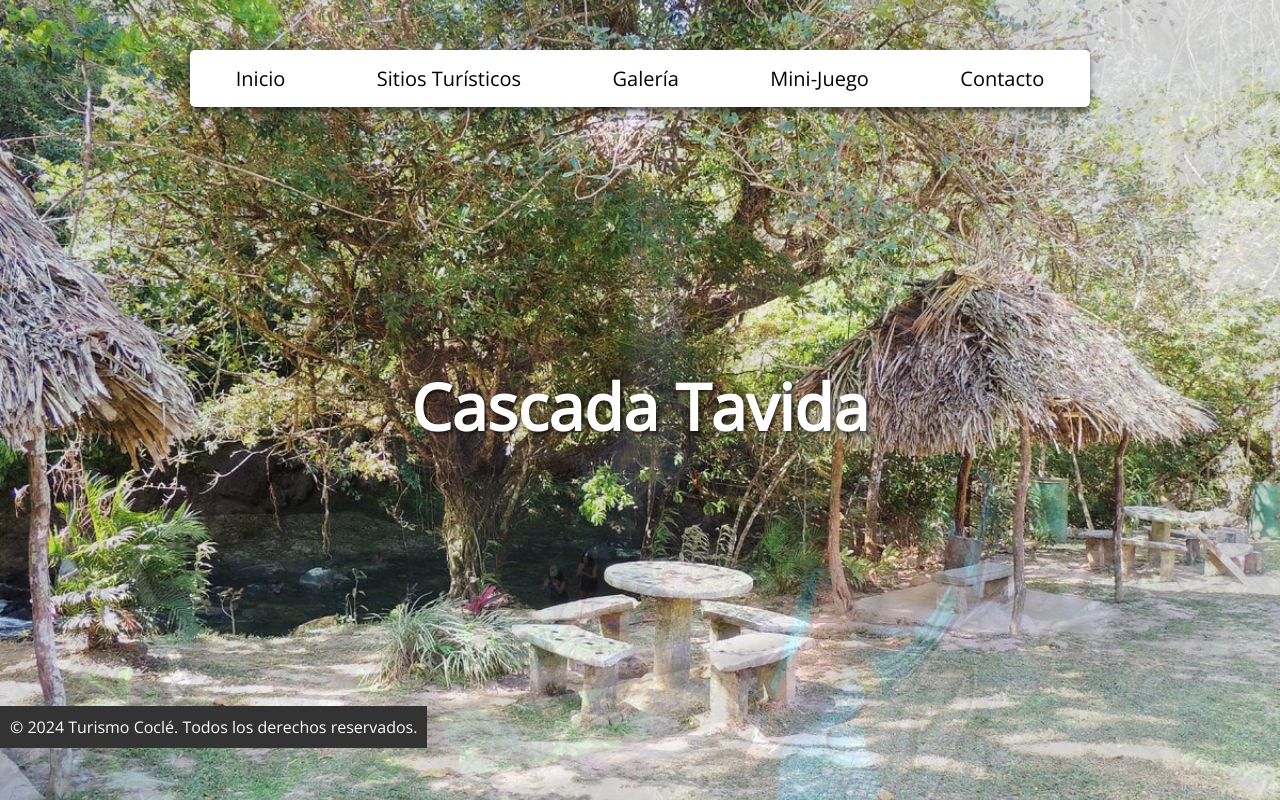
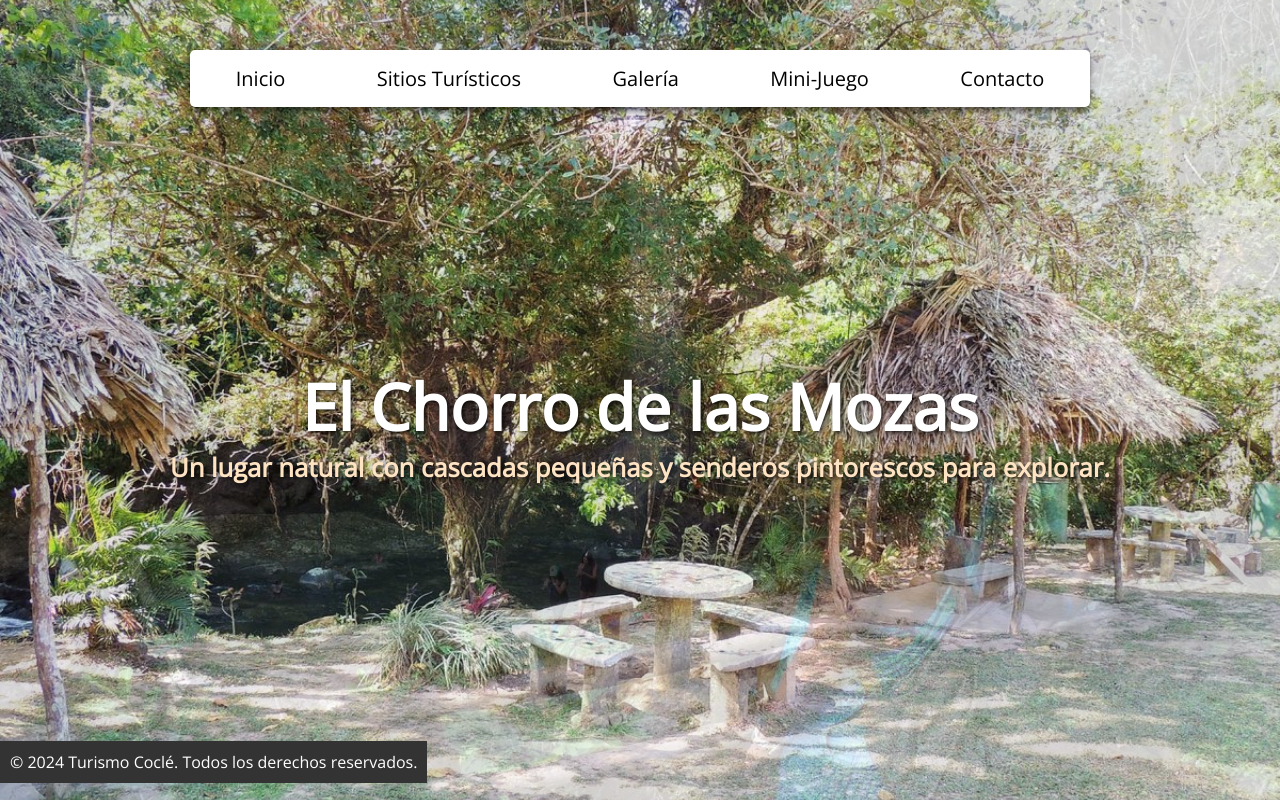
Before and after one commit to JoanM2K4/ProyectoSemaSof5, a plain HTML site: page galeria.html in a window 1280 px wide. Drawn offline with nearby package versions, Linux system fonts and the light colour scheme.

Commit message:
se agregaron descripciones a la galeria

```diff
--- a/css/galeria.css
+++ b/css/galeria.css
@@ -5,6 +5,10 @@
 .texto-sobre-imagen a{
     color: white;
     text-decoration: none;
+}
+.texto-sobre-imagen p{
+    font-size: 40%;
+    color: bisque;
 }
 .slider{
     background-image: url("/img/galeria/1.jpg");
@@ -38,3 +42,9 @@
         background-size: cover;
     }
 }
+
+@media (max-width: 768px) {
+    footer{
+        display: none;
+    }
+}
--- a/galeria.html
+++ b/galeria.html
@@ -33,7 +33,8 @@
 		<!-- Frase que va en medio de la pagina -->
 		<section class="Frase">
 			<h1 class="texto-sobre-imagen">
-				<a id="enlace" href="https://www.enlace1.com">Texto inicial del enlace</a>
+				<a id="enlace" href="https://www.enlace1.com">Sitios Turisticos Recomendados</a>
+				<p id="descripcion"></p>
 			</h1>
 		</section>
 		<script src="js/galeria.js"></script>
--- a/js/galeria.js
+++ b/js/galeria.js
@@ -1,15 +1,37 @@
 // Seleccionamos el enlace
 const enlace = document.getElementById('enlace');
+const descripcion = document.getElementById('descripcion');
 
 // Definimos los textos y enlaces a mostrar
 
 const textosYEnlaces = [
-    { texto: "Parque Nacional Cerro Gaital", url: "https://www.tripadvisor.com.mx/Attractions-g2651530-Activities-Cocle_Province.html" },
-    { texto: "Cascada Tavida", url: "https://www.tiqy.com/es/tour-actividad-info/tour-a-la-cascada-tavida-el-valle-mountain-tours"},
-    { texto: "El Chorro de las Mozas", url: "https://www.tripadvisor.com.mx/Attraction_Review-g635545-d1982955-Reviews-The_Maidens_Falls-El_Valle_de_Anton_Cocle_Province.html" },
-    { texto: "Butterfly Haven", url: "https://www.tripadvisor.com.mx/Attraction_Review-g635545-d6351598-Reviews-Butterfly_Haven-El_Valle_de_Anton_Cocle_Province.html"},
-    { texto: "El Serpentario", url: "https://www.tripadvisor.com.mx/Attraction_Review-g635545-d1978057-Reviews-or60-El_Serpentario-El_Valle_de_Anton_Cocle_Province.html"}
+    {
+        texto: "Cascada Tavida",
+        url: "https://www.tiqy.com/es/tour-actividad-info/tour-a-la-cascada-tavida-el-valle-mountain-tours",
+        descripcion: "Una hermosa cascada rodeada de naturaleza exuberante, ideal para una escapada relajante."
+    },
+    {
+        texto: "El Chorro de las Mozas",
+        url: "https://www.tripadvisor.com.mx/Attraction_Review-g635545-d1982955-Reviews-The_Maidens_Falls-El_Valle_de_Anton_Cocle_Province.html",
+        descripcion: "Un lugar natural con cascadas pequeñas y senderos pintorescos para explorar."
+    },
+    {
+        texto: "Butterfly Haven",
+        url: "https://www.tripadvisor.com.mx/Attraction_Review-g635545-d6351598-Reviews-Butterfly_Haven-El_Valle_de_Anton_Cocle_Province.html",
+        descripcion: "Un santuario de mariposas donde puedes aprender sobre estos fascinantes insectos."
+    },
+    {
+        texto: "El Serpentario",
+        url: "https://www.tripadvisor.com.mx/Attraction_Review-g635545-d1978057-Reviews-or60-El_Serpentario-El_Valle_de_Anton_Cocle_Province.html",
+        descripcion: "Un lugar educativo para conocer más sobre serpientes y su papel en el ecosistema."
+    },
+    {
+        texto: "Parque Nacional Cerro Gaital",
+        url: "https://www.tripadvisor.com.mx/Attractions-g2651530-Activities-Cocle_Province.html",
+        descripcion: "Un parque nacional con senderos desafiantes y vistas espectaculares desde la cima."
+    }
 ];
+
 
 // Controlador para cambiar texto y enlace
 let index = 0;
@@ -17,6 +39,7 @@ let index = 0;
 function cambiarTextoYEnlace() {
     enlace.textContent = textosYEnlaces[index].texto;  // Cambia el texto del enlace
     enlace.href = textosYEnlaces[index].url;  // Cambia la URL del enlace
+    descripcion.textContent = textosYEnlaces[index].descripcion;
 
     // Avanza al siguiente índice, y si llega al final, vuelve al principio
     index = (index + 1) % textosYEnlaces.length;
```
